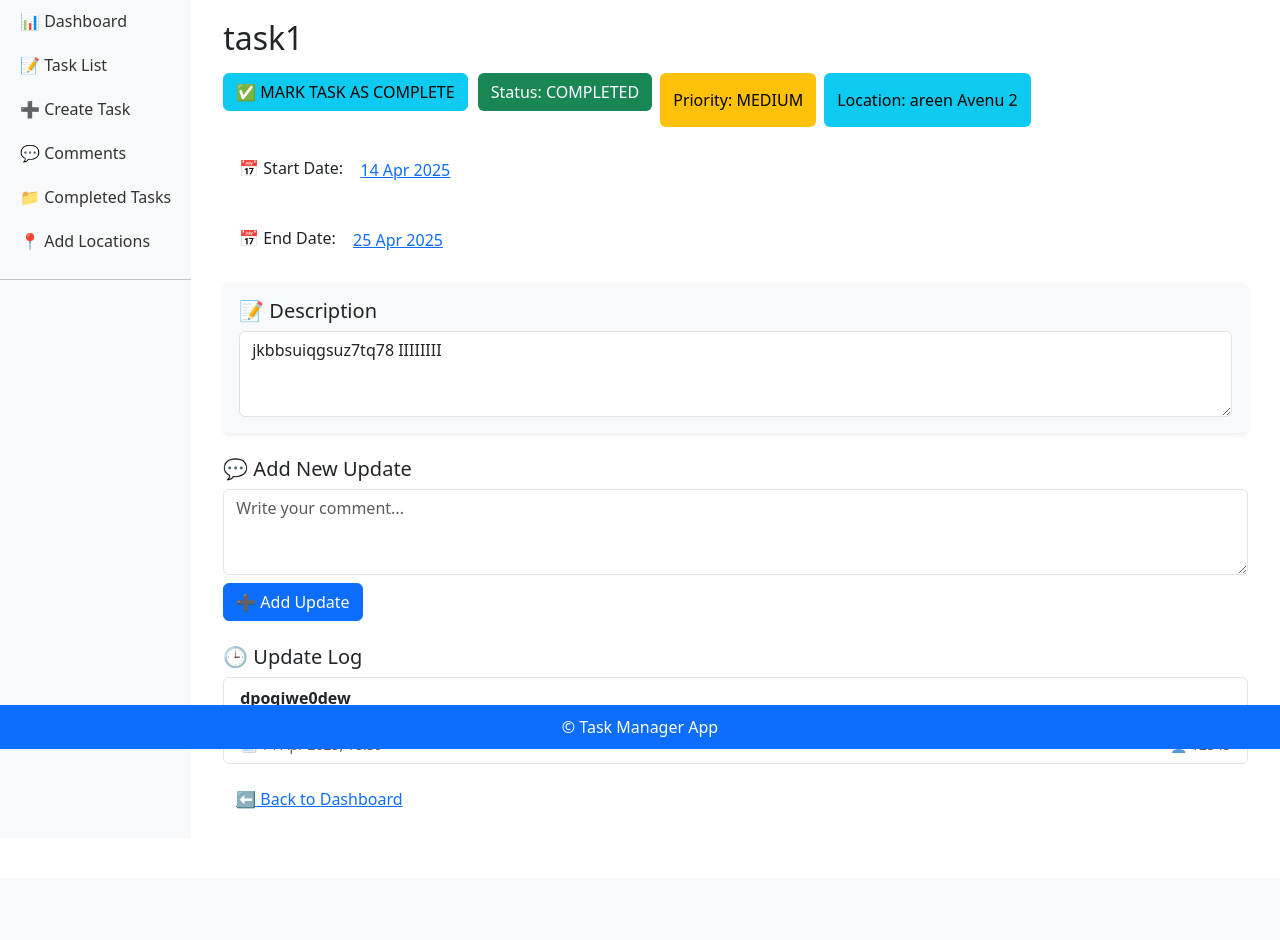
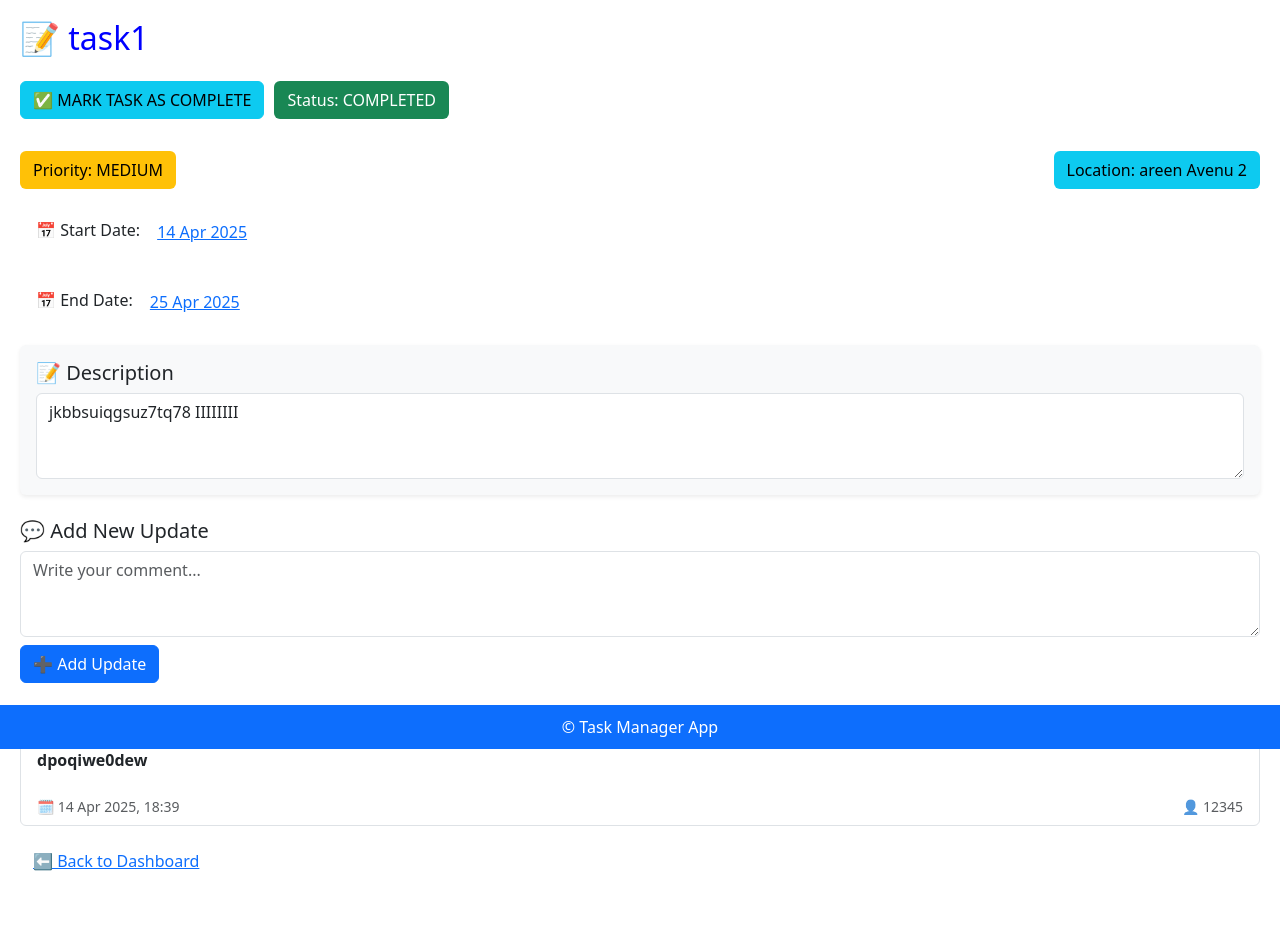
Before and after one commit to gulab-dkc/task, a Django app: page /task/1/ in a window 1280 px wide. Shown: the part 51-991 px from the top of the page. Before the commit the page ends 860 px from the top, so only its background shows below. Run offline with Django 4.2, Linux system fonts and the light colour scheme; data comes from the database, SQL or seed files in the repository; parts of the project's set-up code (start-up, migrations or seed data) failed here and were passed over; some libraries are stand-ins or nearby versions.

Commit message:
update task details page

```diff
--- a/emp_app/templates/base.html
+++ b/emp_app/templates/base.html
@@ -110,7 +110,7 @@
 
     <div class="main-content">
         <!-- Sidebar -->
-        <nav class="sidebar" id="sidebarMenu">
+        <!-- <nav class="sidebar" id="sidebarMenu">
             <a href="#">📊 Dashboard</a>
             <a href="#">📝 Task List</a>
             <a href="#">➕ Create Task</a>
@@ -122,7 +122,7 @@
             {% if request.user.is_authenticated %}
                 <a href="{% url 'logout' %}" class="mb-2 text-danger fw-semibold">🚪 Logout</a>
             {% endif %}
-        </nav>
+        </nav> -->
 
         <!-- Main content area -->
         <main class="content">
--- a/emp_app/templates/task_detail.html
+++ b/emp_app/templates/task_detail.html
@@ -3,9 +3,10 @@
 
 {% block content %}
 <div class="container ">
-
     <div class="card-body">
-      <h2 class="card-title pb-3">{{ task.task_name }}</h2>
+    </div>
+    </div>
+    <h2 class="card-title mb-4 "style="color: blue;">📝 {{ task.task_name }}</h2>
       <!-- Buttons -->
       <div class="d-flex flex-wrap gap-2 mb-3">
 
@@ -24,8 +25,11 @@
             Status: {{ task.status|upper }}
           </button>
         </div>
-        <!-- PRIORITY BUTTON with direct color -->
-        <button class="btn" style="{% if task.priority == 'high' %}background-color: #dc3545; color: white;
+
+      </div>
+      <!-- PRIORITY BUTTON with direct color -->
+       <div class="d-flex justify-content-between align-items-center mb-3" >
+      <button class="btn" style="{% if task.priority == 'high' %}background-color: #dc3545; color: white;
           {% elif task.priority == 'medium' %}background-color: #ffc107; color: black;
           {% else %}background-color: #198754; color: white;{% endif %}" data-bs-toggle="modal"
           data-bs-target="#priorityModal">
@@ -35,6 +39,7 @@
           data-bs-target="#locationModal">
           <i class="fa fa-map-marker-alt"></i> Location: {{ task.location }}
         </button>
+
       </div>
 
       <!-- Start Dates -->
--- a/task_tracker_project/settings.py
+++ b/task_tracker_project/settings.py
@@ -50,7 +50,7 @@ MIDDLEWARE = [
     "django.contrib.sessions.middleware.SessionMiddleware",
     "django.middleware.common.CommonMiddleware",
     "django.middleware.csrf.CsrfViewMiddleware",
-    "django.contrib.auth.middleware.AuthenticationMiddleware",  # Add this line
+    "django.contrib.auth.middleware.AuthenticationMiddleware",
     "django.contrib.messages.middleware.MessageMiddleware",
     "django.middleware.clickjacking.XFrameOptionsMiddleware",
     "simple_history.middleware.HistoryRequestMiddleware",
```
